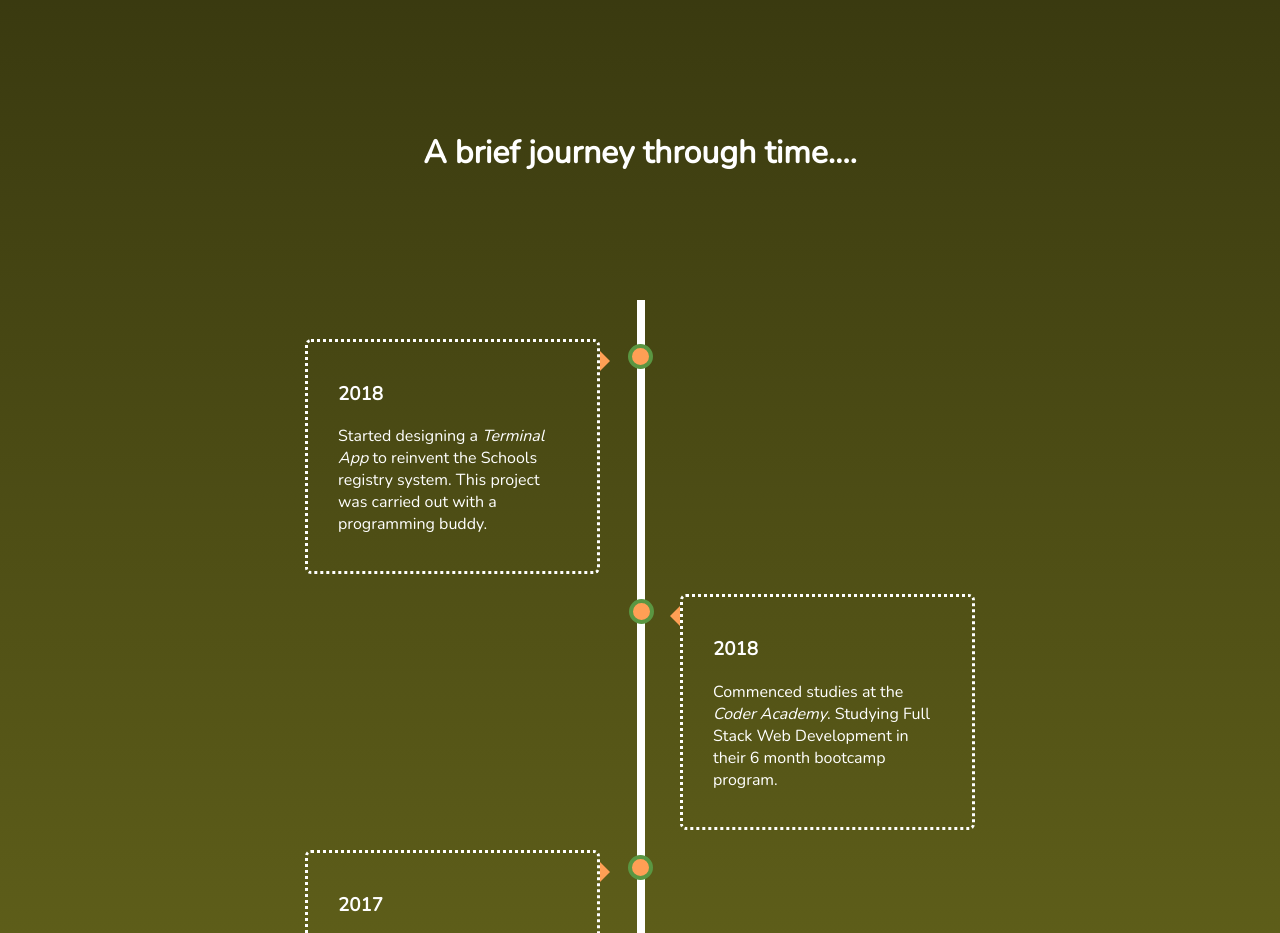
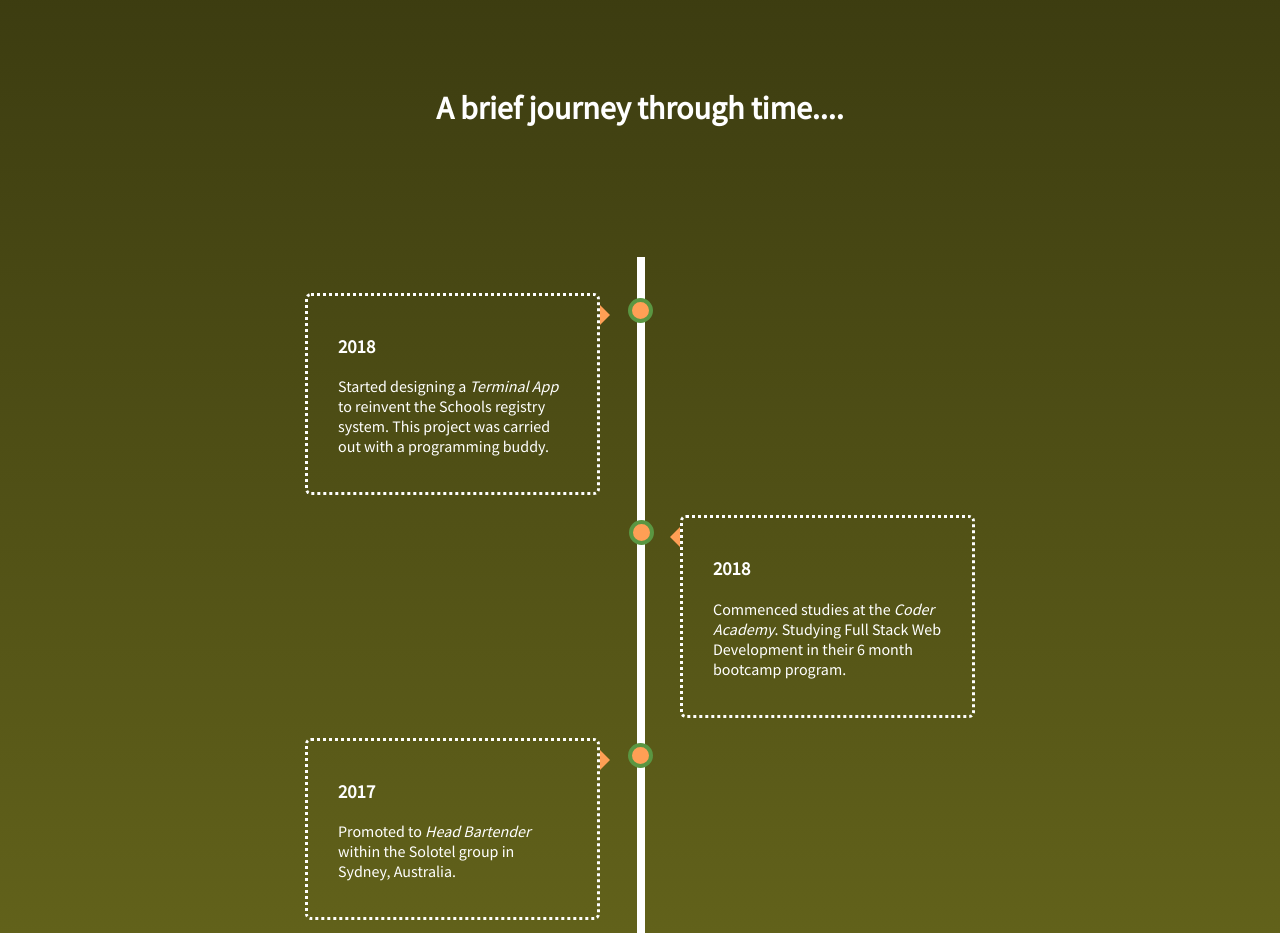
Before and after one commit to lew-cold/lew-cold.github.io, a plain HTML site: page index.html in a window 1280 px wide. Shown: the part 1537-2470 px from the top of the page. Drawn offline with nearby package versions, Linux system fonts and the light colour scheme.

Commit message:
favicon update

```diff
--- a/index.html
+++ b/index.html
@@ -15,10 +15,14 @@
 <link href="portfolio.css" rel="stylesheet" type="text/css">
 
 <!--THIS STYLESHEET CONTAINS THE FONT USED FOR THIS PAGE-->
-<link href="https://fonts.googleapis.com/css?family=Nunito" rel="stylesheet">
+<link href="https://fonts.googleapis.com/css?family=Source+Sans+Pro" rel="stylesheet">
 
 <!--THIS STYLESHEET CONTAINS SOME OF THE LICENSED FONTS AND ICONS USED ON THIS PAGE-->
 <link rel="stylesheet" href="https://cdn.rawgit.com/konpa/devicon/df6431e323547add1b4cf45992913f15286456d3/devicon.min.css">
+
+<!--FAVICON-->
+
+<link rel="shortcut icon" type="image/x-icon" href="favicon.ico">
 
 <!--Scripting-->
 
--- a/portfolio.css
+++ b/portfolio.css
@@ -16,7 +16,7 @@
 }
 
 body {
-	font-family: 'Nunito', sans-serif;
+	font-family: 'Source Sans Pro', sans-serif;
 	font-size: 25px;
 	background: linear-gradient(to bottom, rgba(0,0,0,1) 0%, rgba(85,85,0,0.89) 54%, rgba(85,85,0,0.8) 100%);
 	color: #FFFFFF;
@@ -215,7 +215,7 @@ footer {
 	margin-top: 1%;
 	margin-bottom: 0;
 	margin-left: 2%;
-
+	font-size: 1.75vw;
 }
 
 #title:hover {
```
